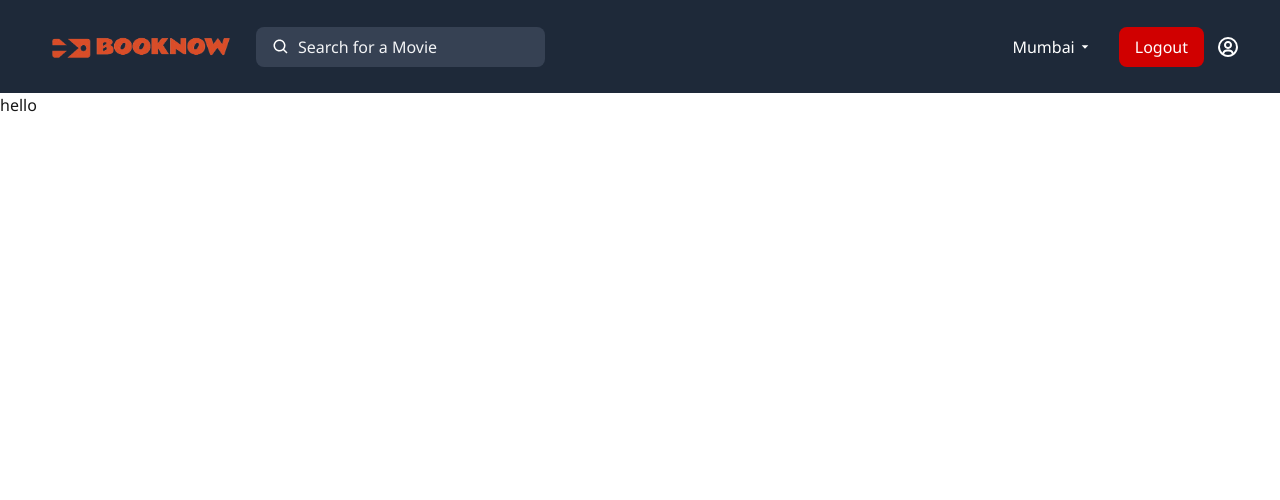
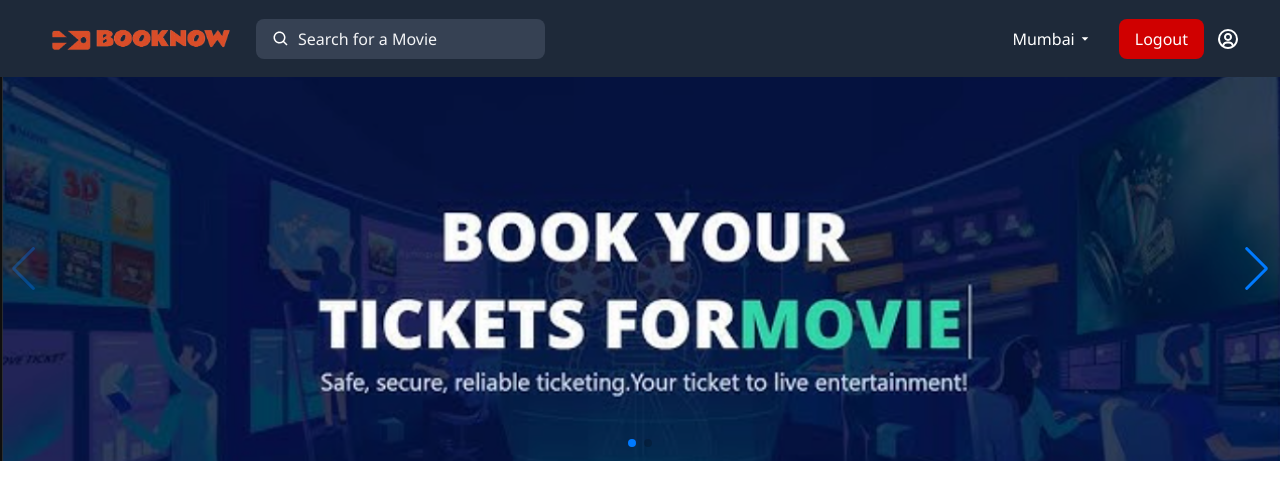
Before and after one commit to anusha7530/bookNow_frontend, a Next.js app: page / in a window 1280 px wide. Shown: the top 500 px of the page. Built offline with nearby package versions, Linux system fonts and the light colour scheme.

Commit message:
Added homeSlider

```diff
--- a/package.json
+++ b/package.json
@@ -12,7 +12,8 @@
     "next": "15.2.0",
     "react": "^19.0.0",
     "react-dom": "^19.0.0",
-    "react-icons": "^5.5.0"
+    "react-icons": "^5.5.0",
+    "swiper": "^11.2.4"
   },
   "devDependencies": {
     "@eslint/eslintrc": "^3",
--- a/src/app/page.tsx
+++ b/src/app/page.tsx
@@ -1,6 +1,10 @@
+"use client"
+import HomeSlider from "@/components/HomeSlider/HomeSlider";
 
 export default function Home() {
   return (
-    <div>hello</div>
+    <main>
+      <HomeSlider/>
+    </main>
   );
 }
--- a/src/components/HomeSlider/HomeSlider.tsx
+++ b/src/components/HomeSlider/HomeSlider.tsx
@@ -0,0 +1,46 @@
+import React from "react";
+import Image from "next/image";
+import { Swiper, SwiperSlide } from "swiper/react";
+import "swiper/css";
+import "swiper/css/navigation";
+import "swiper/css/pagination";
+import { Navigation, Pagination, Mousewheel, Keyboard } from "swiper/modules";
+import img2 from "../../../public/slider/img3.jpg";
+import img3 from "../../../public/slider/img2.png";
+
+const HomeSlider = () => {
+  const banners = [
+    {
+      imgUrl: img3,
+    },
+    {
+      imgUrl: img2,
+    }
+  ];
+
+  return (
+    <Swiper
+      cssMode={true}
+      navigation={true}
+      pagination={true}
+      mousewheel={true}
+      keyboard={true}
+      modules={[Navigation, Pagination, Mousewheel, Keyboard]}
+      className="mySwiper bg-gray-800 max-h-96"
+    >
+      {banners.map((banner, index) => {
+        return (
+          <SwiperSlide key={index}>
+            <Image
+              src={banner.imgUrl}
+              alt="ads"
+              className="object-cover w-full h-full"
+            />
+          </SwiperSlide>
+        );
+      })}
+    </Swiper>
+  );
+};
+
+export default HomeSlider;
--- a/src/components/Navbar/Navbar.tsx
+++ b/src/components/Navbar/Navbar.tsx
@@ -7,13 +7,13 @@ import logo from "../../../public/logo.png";
 
 const Navbar = () => {
   return (
-    <nav className="flex justify-between items-center px-6 md:px-10 py-4 bg-gray-800 text-white">
+    <nav className="flex justify-between items-center px-6 md:px-10 py-2 bg-gray-800 text-white">
       <div className="flex items-center gap-4 w-full md:w-auto">
         <Image
           src={logo}
           alt="logo"
           width={200}
-          height={150}
+          height={80}
         />
         <div className="hidden md:flex items-center gap-2 bg-gray-700 px-4 py-2 rounded-lg">
           <BiSearch className="text-lg" />
```
Also changed, not shown: public/slider/img1.jpg (deleted), 1 other file (tests, documents, lock files or other folders).
